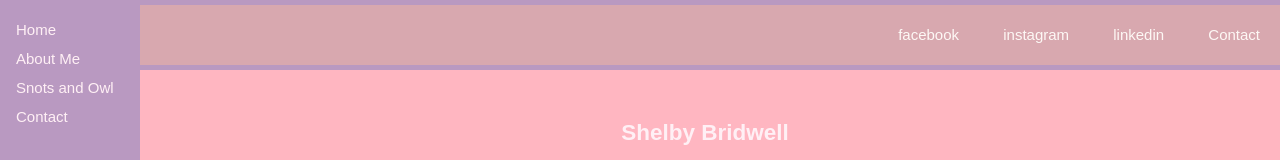
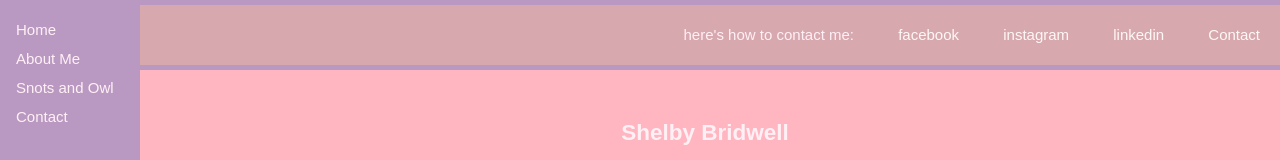
Before and after one commit to shelbybridwell/mywebpage, a plain HTML site: page index.html in a window 1280 px wide. Shown: the top 160 px of the page. Drawn offline with Linux system fonts and the light colour scheme.

Commit message:
changed up the top bar a bit

```diff
--- a/index.html
+++ b/index.html
@@ -10,6 +10,7 @@
     <header>
         <nav class="text-right">
           <ul>
+            <li>here's how to contact me:</li>
             <li> <a href="https://www.facebook.com/shelbenatrix/">facebook</a></li>
             <li> <a href="https://www.instagram.com/a_shelby_bridwell/">instagram</a></li>
             <li> <a href="https://www.linkedin.com/in/shelby-bridwell-5babb3245/">linkedin</a></li>
```
Also changed, not shown: 1 other file.
